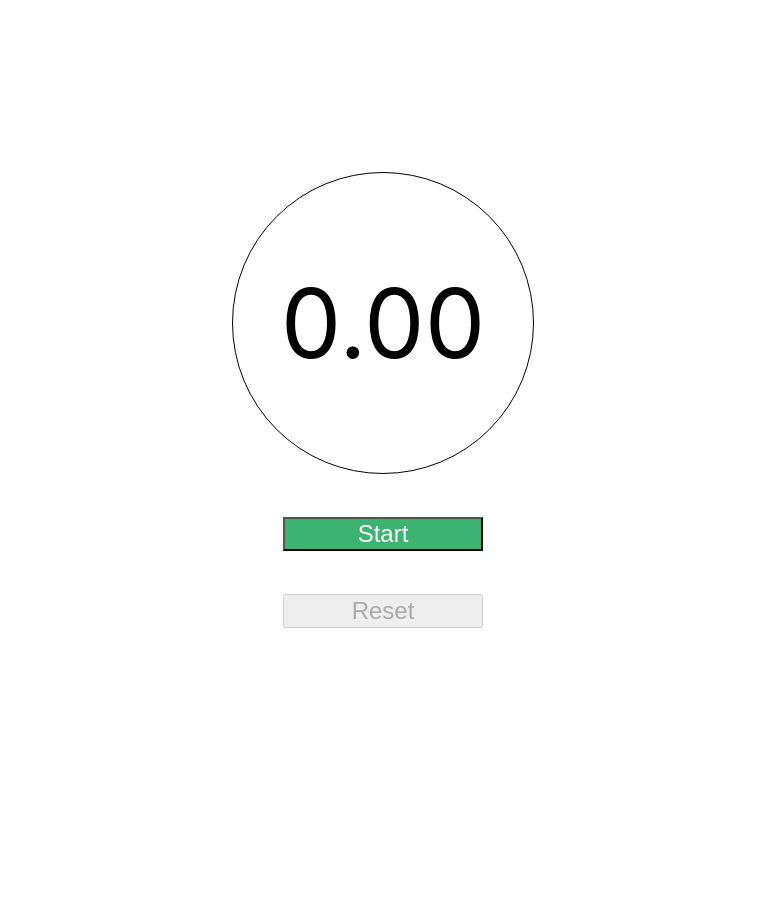
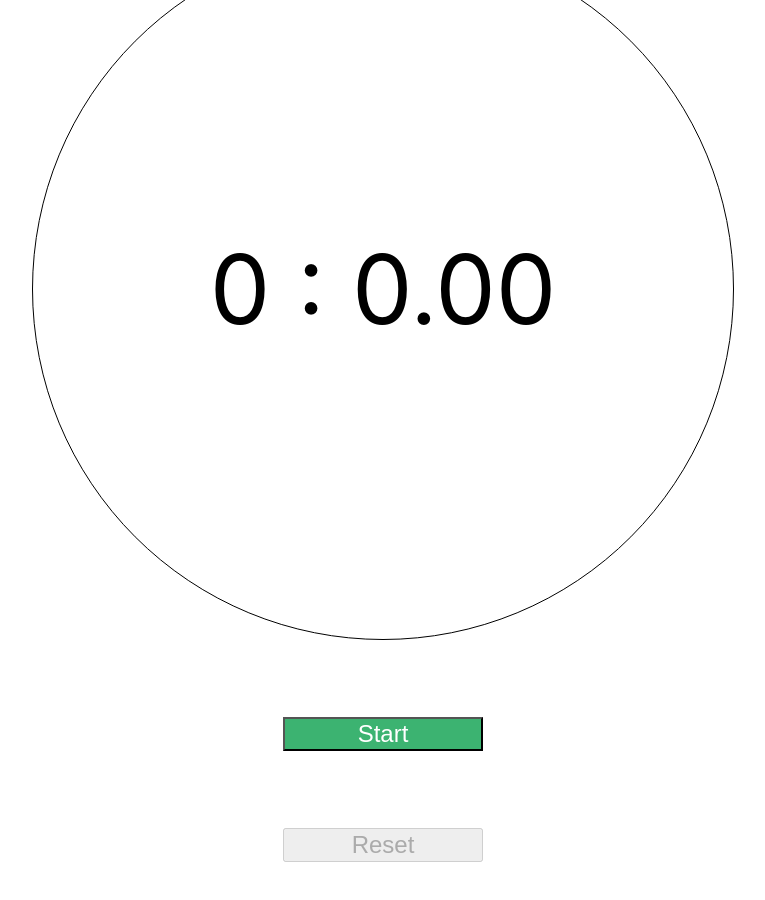
Before and after one commit to hugobosy/StopwatchReact, a React (Create React App) app: page / in a window 1280 px wide. Shown: the whole page, without its empty margins (257-1022 px from the left). Before the commit the page ends 800 px from the top, so only its background shows below. Built offline with nearby package versions, Linux system fonts and the light colour scheme.

Commit message:
add limit 60 sec & handling minutes

```diff
--- a/src/components/App.css
+++ b/src/components/App.css
@@ -3,8 +3,8 @@
   flex-direction: column;
   align-items:center;
   justify-content: space-around;
-  width: 500px;
-  height: 500px;
+  width: 1000px;
+  height: 1000px;
   position: absolute;
   top: 50%;
   left: 50%;
@@ -14,8 +14,8 @@
 }
 .timer {
   position: relative;
-  width: 300px;
-  height: 300px;
+  width: 700px;
+  height: 700px;
   margin: 0 auto;
   border: 1px solid black;
   font-size: 6rem;
--- a/src/components/App.js
+++ b/src/components/App.js
@@ -5,14 +5,24 @@ import {ResetButton} from "./ResetButton";
 
 class App extends Component {
     state = {
-        count: 0,
+        second: 0,
+        minutes: 0,
         active: false,
     }
 
     addSec = () => {
-        this.setState({
-            count: this.state.count + 0.014
-        })
+        if(this.state.second >= 60.00) {
+            console.log('minuta')
+
+            this.setState({
+                second: 0,
+                minutes: this.state.minutes += 1
+            })
+        } else {
+            this.setState({
+                second: this.state.second + 0.01
+            })
+        }
     }
 
     handleClick = () => {
@@ -32,7 +42,8 @@ class App extends Component {
 
     handleResetClick = () => {
         this.setState({
-            count: 0,
+            second: 0,
+            minutes: 0,
         })
 
         if(this.state.active) {
@@ -49,9 +60,9 @@ class App extends Component {
     render() {
         return (
             <div className="wrapper">
-                <p className="timer"><span>{this.state.count.toFixed(2)}</span></p>
+                <p className="timer"><span>{this.state.minutes} : {this.state.second.toFixed(2)}</span></p>
                 <SwitchButton click={this.handleClick} active={this.state.active}/>
-                <ResetButton click={this.handleResetClick} active={this.state.count}/>
+                <ResetButton click={this.handleResetClick} active={this.state.second}/>
             </div>
         )
     }
```
Also changed, not shown: 1 other file (tests, documents, lock files or other folders).
